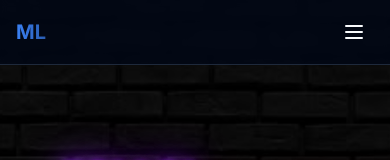
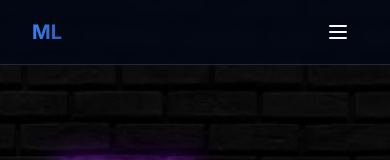
Before and after one commit to MannLester/PortfolioWebsite, a Next.js app: page / in a window 390 px wide. Shown: the top 160 px of the page. Built offline with nearby package versions, Linux system fonts and the light colour scheme.

Commit message:
Adjusted Navbar for Mobile View

```diff
--- a/src/components/core/Header/Header.tsx
+++ b/src/components/core/Header/Header.tsx
@@ -17,12 +17,12 @@ const Header = () => {
 
   return (
     <motion.header
-      className="fixed top-0 w-full z-50 bg-background/80 backdrop-blur-sm border-b"
+      className="fixed top-0 w-full z-50 bg-background/80 backdrop-blur-sm border-b overflow-x-hidden"
       initial={{ y: -100 }}
       animate={{ y: 0 }}
       transition={{ duration: 0.5 }}
     >
-      <div className="container mx-auto px-4 h-16 flex items-center justify-between">
+      <div className="w-[100vw] h-16 flex items-center justify-between px-8 sm:px-16">
         <Link href={isHomePage ? "#home" : "/#home"} className="text-xl font-bold bg-clip-text text-transparent bg-gradient-to-r from-primary to-primary/70">
           ML
         </Link>
```
